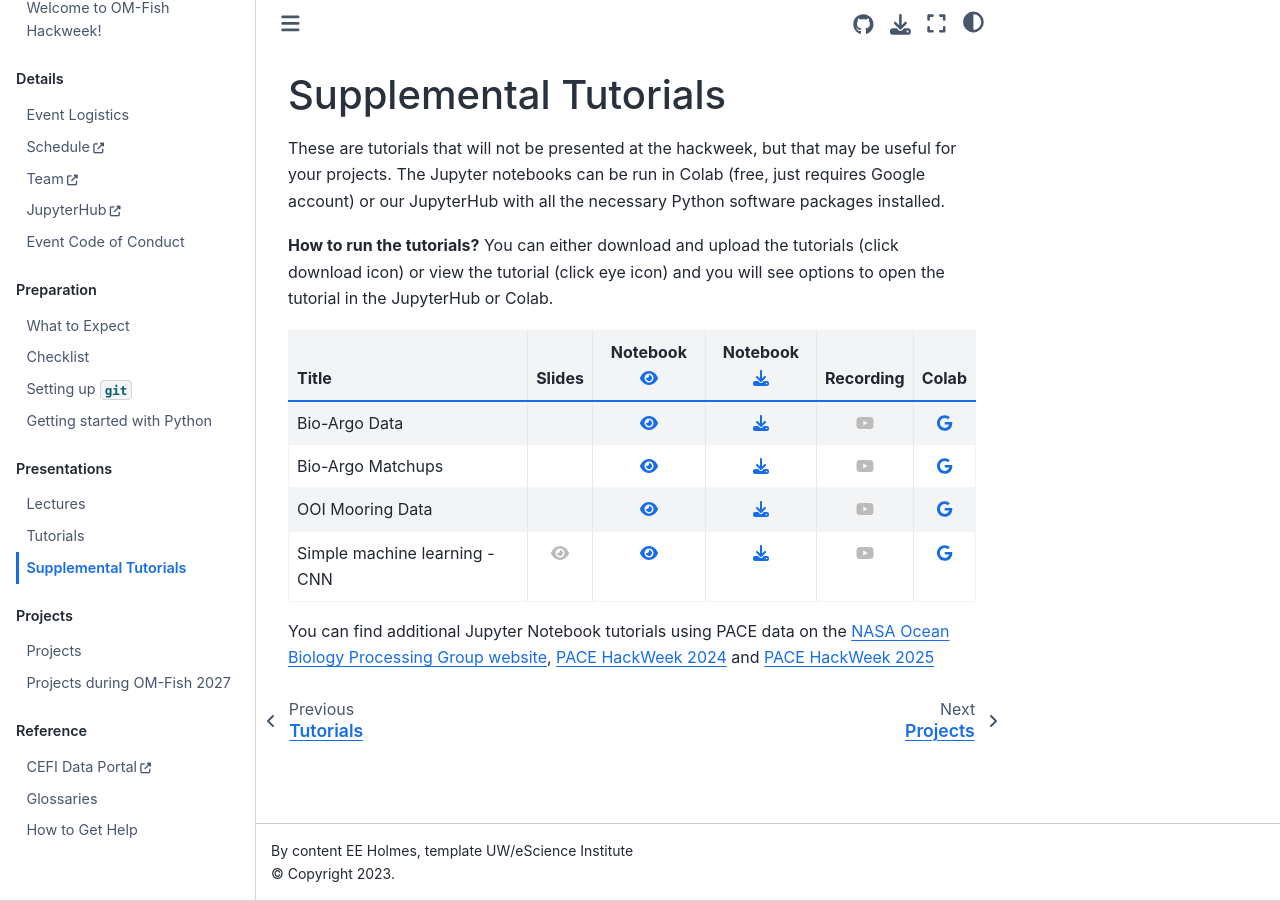
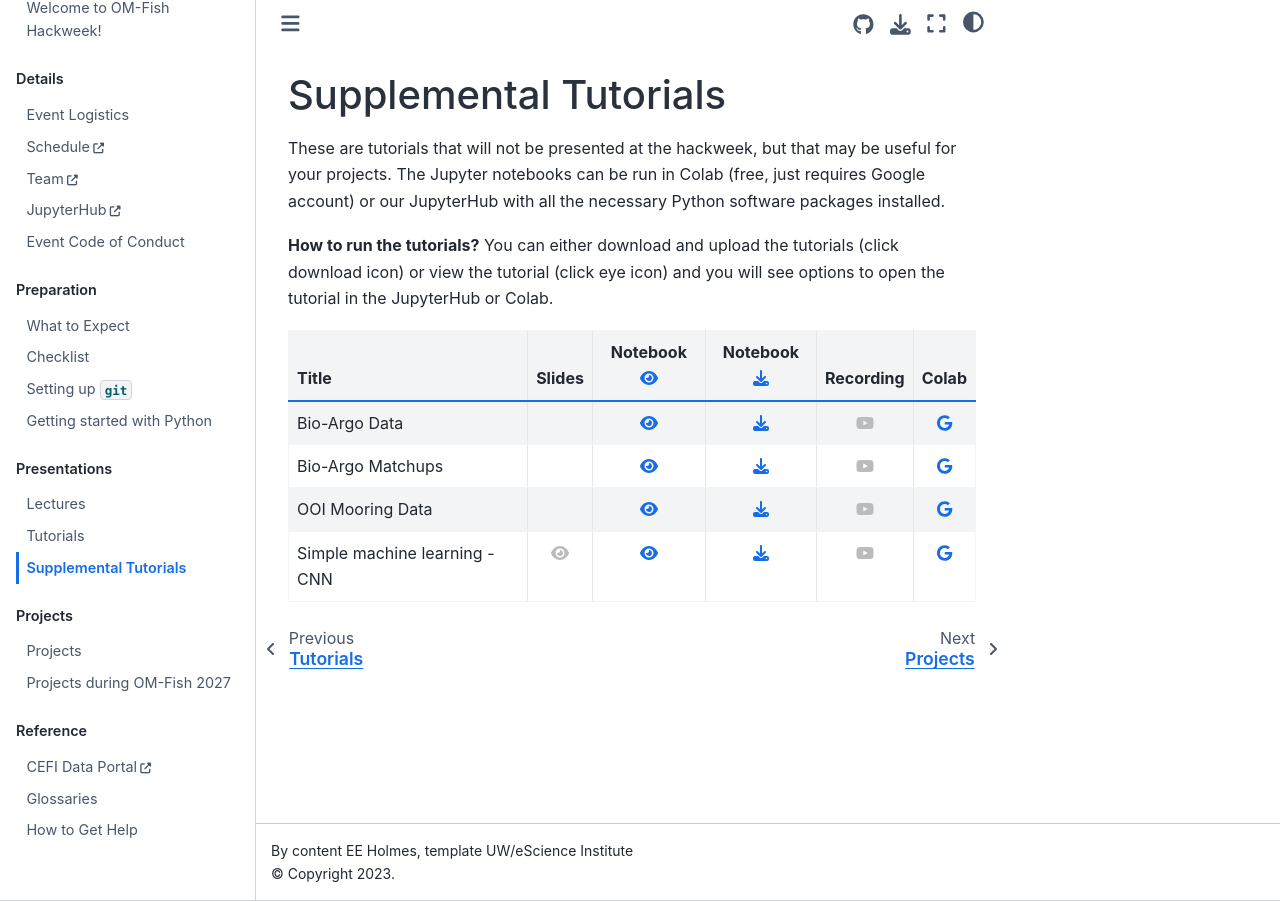
Before and after one commit to nmfs-opensci/om-fish-2027, a Jupyter Book: the page built from book/presentations/extras.md, in a window 1280 px wide. Built offline with Jupyter Book 1.0.4 settings and Sphinx 7.4.7 and the Sphinx Book theme 1.1.4, drawn with Linux system fonts in a browser that asks for light colours.

Commit message:
Remove tutorial links from extras.md
Removed links to additional Jupyter Notebook tutorials.

```diff
--- a/book/presentations/extras.md
+++ b/book/presentations/extras.md
@@ -11,9 +11,6 @@ JupyterHub with all the necessary Python software packages installed.
 | Bio-Argo Matchups  |    | [{{ l1 }}][bam-n] |  <a href="/hackweek-2025/_sources/presentations/notebooks/argo-matchups.ipynb" download>{{ d1 }}</a> |  [{{ v0 }}][ba-v] | [{{ c1 }}][bam-c] |
 | OOI Mooring Data  |    | [{{ l1 }}][ooi-n] |  <a href="/hackweek-2025/_sources/presentations/notebooks/ooi.ipynb" download>{{ d1 }}</a> |  [{{ v0 }}][ooi-v] | [{{ c1 }}][ooi-c] |
 | Simple machine learning - CNN  | [{{ l0 }}][cnn-l]   | [{{ l1 }}][cnn-n] |  <a href="/hackweek-2025/_sources/presentations/notebooks/notebooks/CNN_2D.ipynb" download>{{ d1 }}</a> |  [{{ v0 }}][cnn-v] | [{{ c1 }}][cnn-c] |
-
-You can find additional Jupyter Notebook tutorials using PACE data on the [NASA Ocean Biology Processing Group website](https://oceancolor.gsfc.nasa.gov/resources/docs/tutorials/), [PACE HackWeek 2024](https://pacehackweek.github.io/pace-2024/) and [PACE HackWeek 2025](https://pacehackweek.github.io/pace-2025/)
-
 
 [cnn-n]: notebooks/CNN_2D
 [cnn-l]: ""
```
